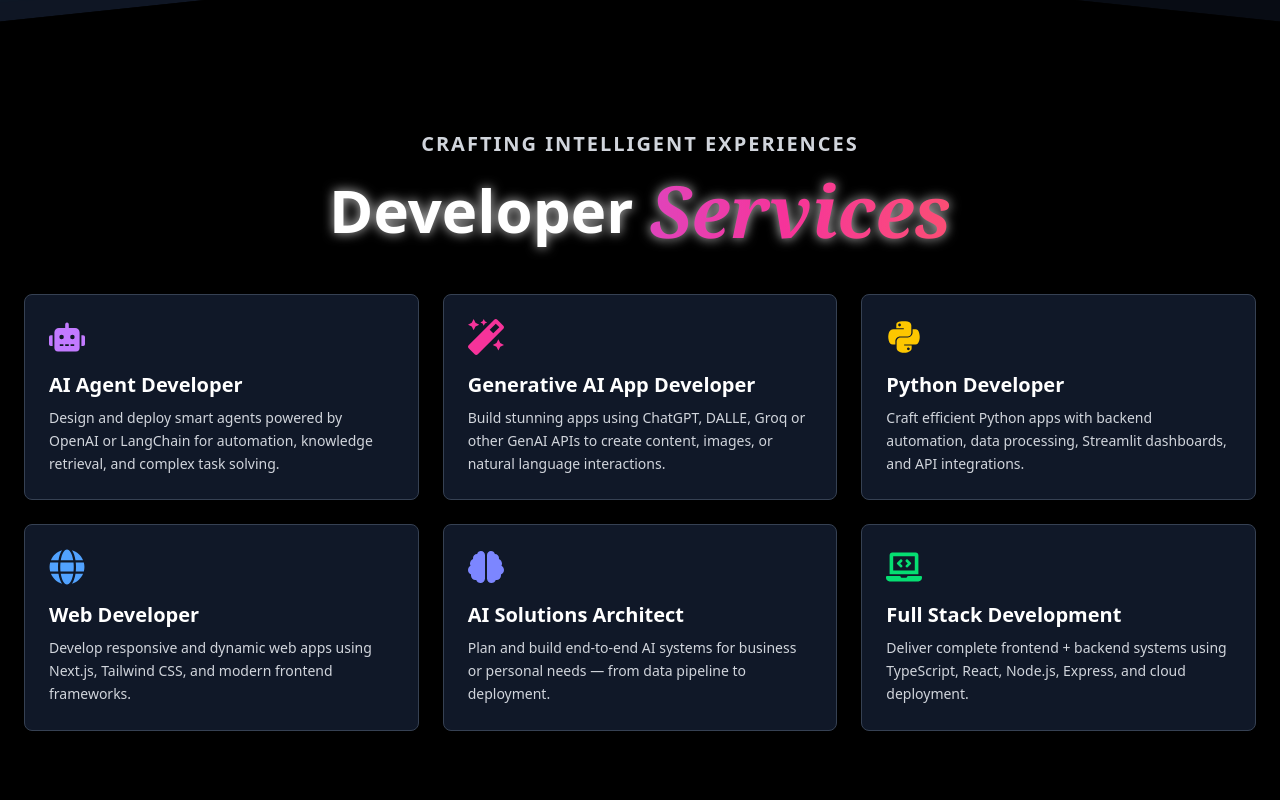
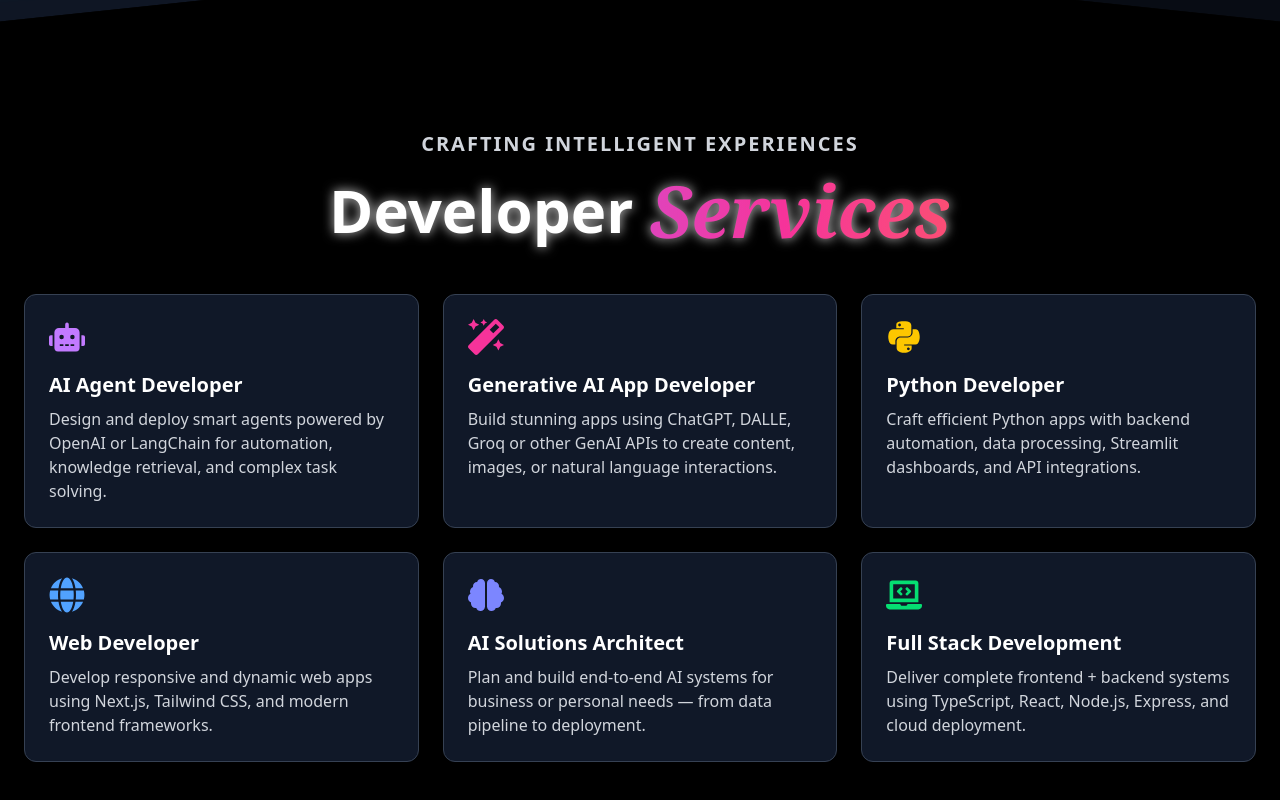
Before and after one commit to DanishHaji/Danish-Portfolio, a Next.js app: page / in a window 1280 px wide. Shown: the part 8089-8889 px from the top of the page. Built offline with nearby package versions, Linux system fonts and the light colour scheme.

Commit message:
updated ServiceCard

```diff
--- a/src/components/ServiceCard.tsx
+++ b/src/components/ServiceCard.tsx
@@ -1,36 +1,49 @@
-'use client';
 import { motion } from "framer-motion";
 import { ReactNode } from "react";
 
 interface ServiceCardProps {
-  icon: ReactNode;
   title: string;
   description: string;
-  iconColorClass: string;
+  icon: ReactNode;
+  iconColorClass?: string;
+  hoverGlowColor?: string;
+  headingColorClass?: string;
 }
 
 const ServiceCard: React.FC<ServiceCardProps> = ({
-  icon,
   title,
   description,
-  iconColorClass,
+  icon,
+  iconColorClass = "text-white",
+  hoverGlowColor = "rgba(255, 255, 255, 0.7)",
+  headingColorClass,
 }) => {
   return (
     <motion.div
       whileHover={{ scale: 1.05 }}
-      transition={{ duration: 0.3 }}
-      className={`
-        group rounded-lg p-6 bg-gray-900 border border-gray-700
-        hover:shadow-[0_0_30px] hover:${iconColorClass}/50
-        transition-all duration-300 ease-in-out
-        text-white backdrop-blur-sm
-      `}
+      transition={{ type: "spring", stiffness: 300 }}
+      className="group bg-gray-900 text-white p-4 sm:p-5 md:p-6 rounded-xl shadow-md border border-gray-700 w-full"
+      style={{
+        transition: "box-shadow 0.3s ease-in-out",
+      }}
+      onMouseEnter={(e) => {
+        (e.currentTarget as HTMLDivElement).style.boxShadow = `0 0 12px 4px ${hoverGlowColor}`;
+      }}
+      onMouseLeave={(e) => {
+        (e.currentTarget as HTMLDivElement).style.boxShadow = "";
+      }}
     >
-      <div className={`text-4xl mb-4 transition-colors duration-300 ${iconColorClass}`}>
+      <div
+        className={`text-3xl sm:text-4xl mb-3 sm:mb-4 ${iconColorClass} transition-transform group-hover:scale-110`}
+      >
         {icon}
       </div>
-      <h3 className="text-xl font-bold mb-2">{title}</h3>
-      <p className="text-gray-300 text-sm leading-relaxed">{description}</p>
+      <h3
+        className={`text-lg sm:text-xl font-semibold mb-1 sm:mb-2 ${headingColorClass}`}
+      >
+        {title}
+      </h3>
+      <p className="text-sm sm:text-base text-gray-300">{description}</p>
     </motion.div>
   );
 };
```
